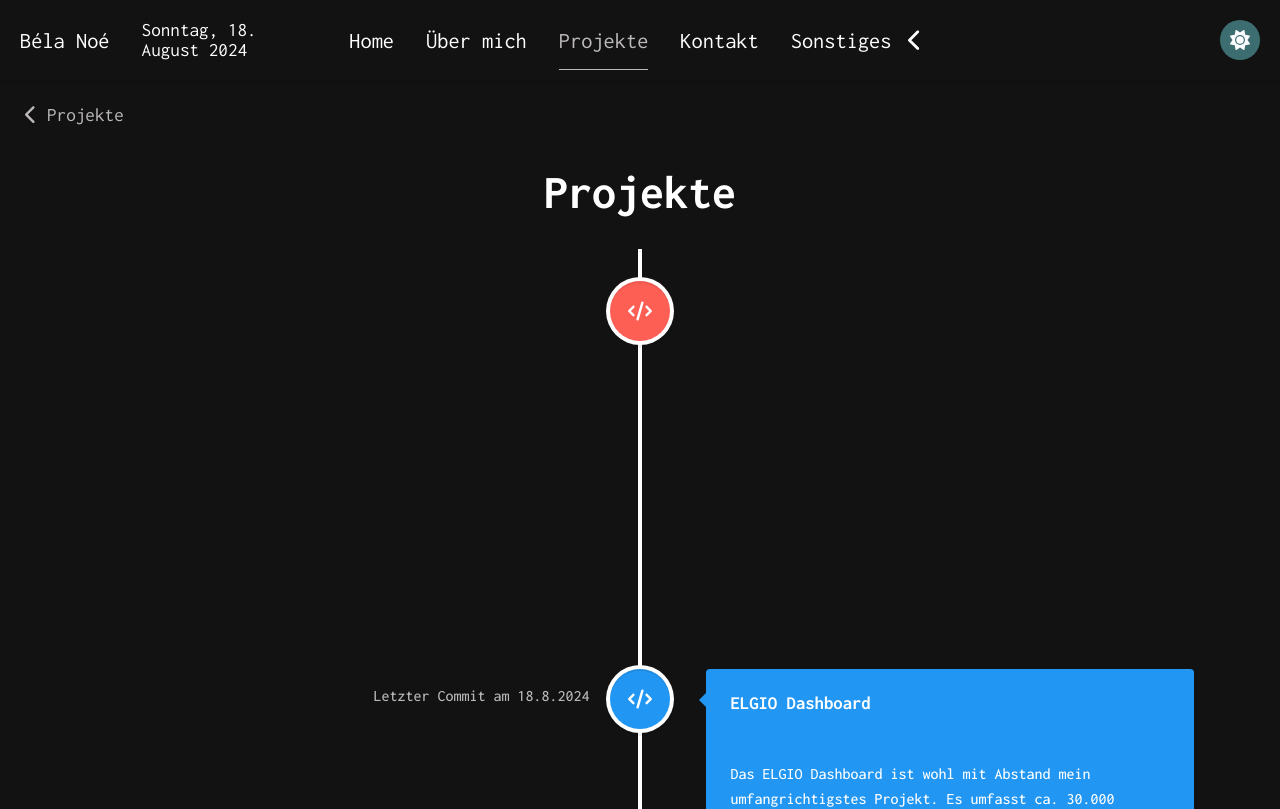
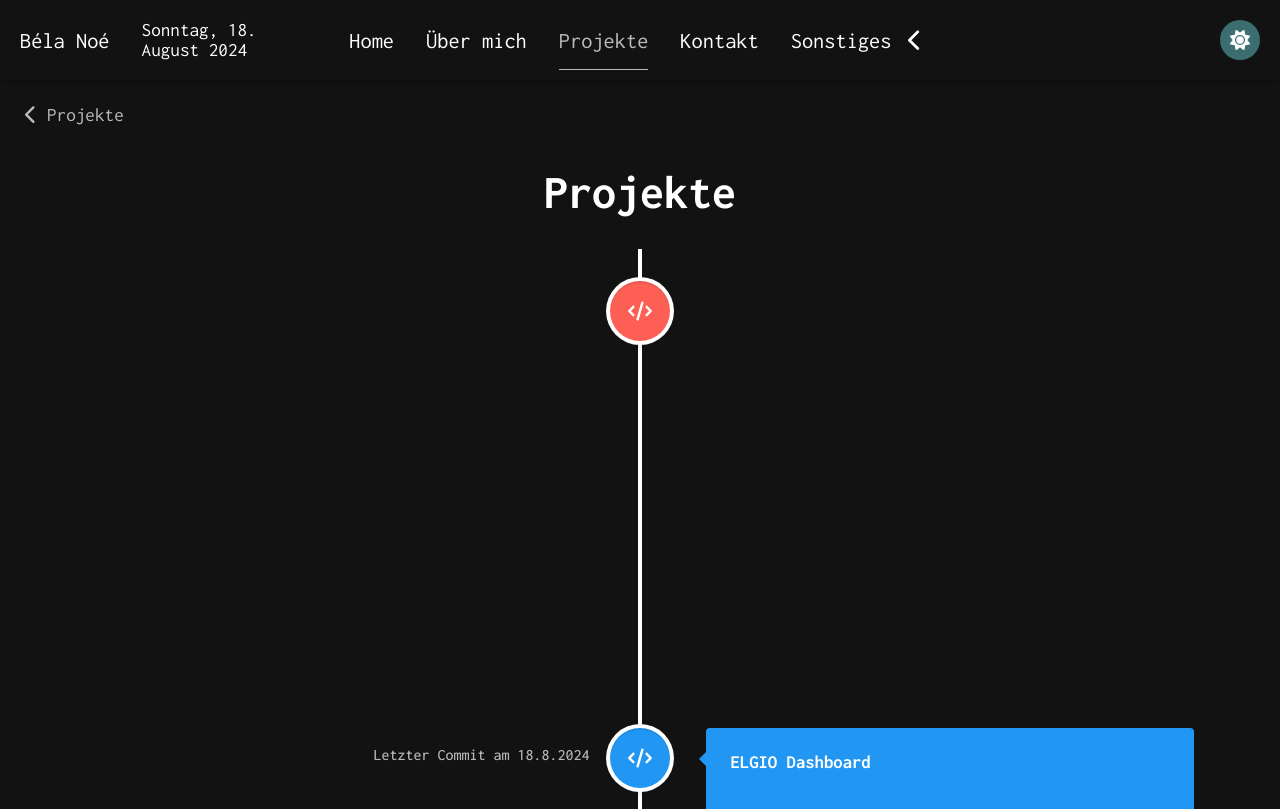
Before and after one commit to B314-N03/portfolio, a React (Create React App) app: page /projects in a window 1280 px wide. Shown: the top 809 px of the page. Built offline with nearby package versions, Linux system fonts and the light colour scheme.

Commit message:
add: add the repo link to the project

```diff
--- a/src/components/Projects.jsx
+++ b/src/components/Projects.jsx
@@ -17,14 +17,14 @@
       time: "seit September 2024",
       icon: faCode,
       color: "#FE5F55",
-      link: null,
-      linkText: null,
       techStack: [
         "React",
         "Node.Js",
         "Three.js",
         "Firebase",
-      ]
+      ],
+      link:"https://github.com/B314-N03/portfolio",
+      linkText:"zur Repo"
     },
     {
       name: "ELGIO Dashboard",
```
